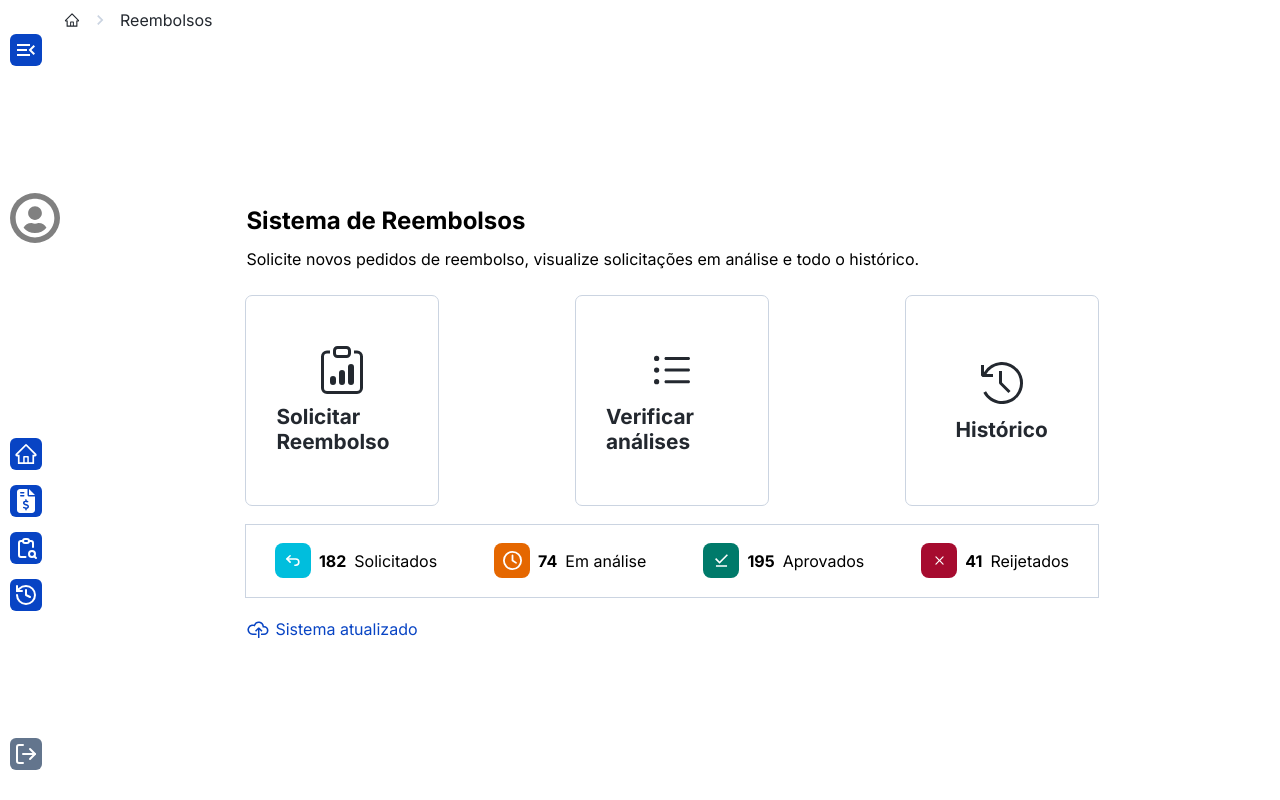
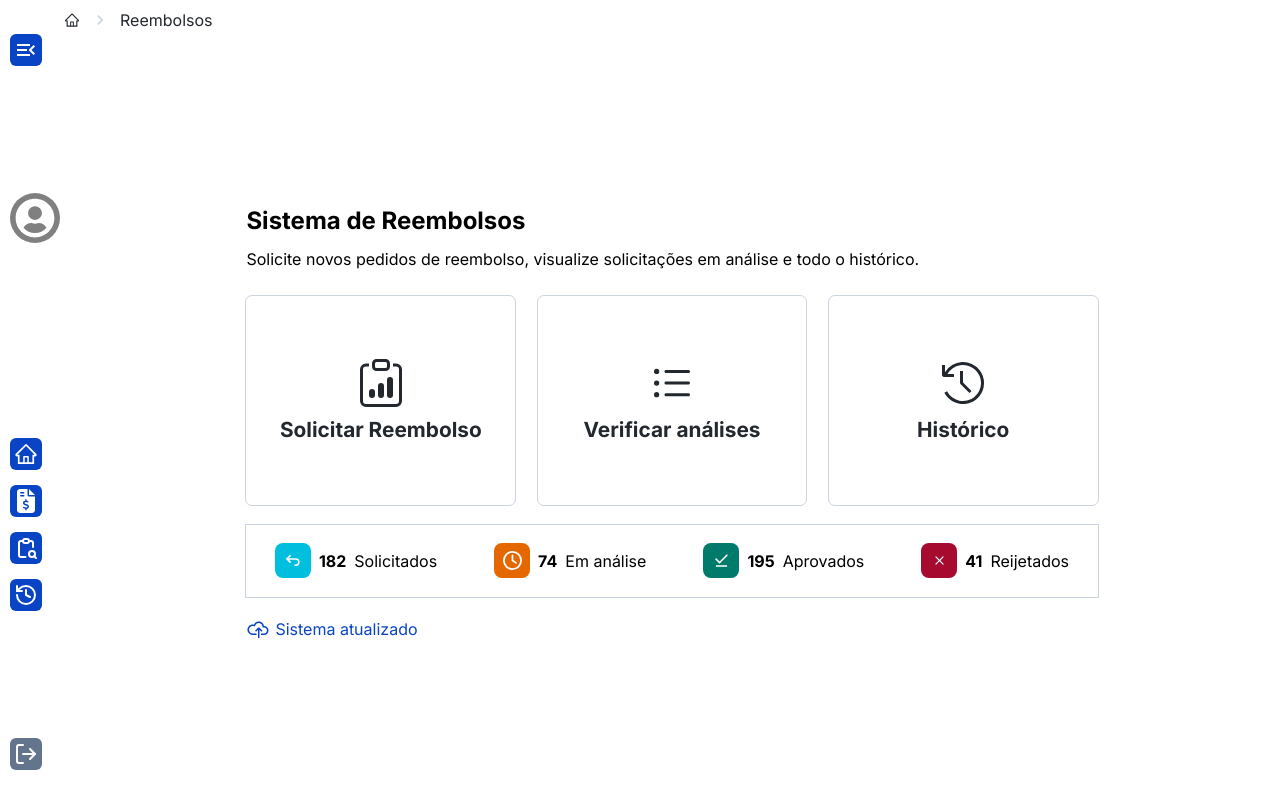
Before and after one commit to lucasgomesdacruz/sispar, a React (Vite) app: page /dashboard in a window 1280 px wide. Built offline with nearby package versions, Linux system fonts and the light colour scheme; no server answers.

Commit message:
style: adiciona responsividade de note em dashboard

```diff
--- a/src/pages/dashboard/_components/modalidades/Modalidades.module.scss
+++ b/src/pages/dashboard/_components/modalidades/Modalidades.module.scss
@@ -21,6 +21,12 @@
         color: $secondary-bg;
         font-weight: 700;
         font-size: 1.3rem;
+    }
+}
+
+@media (min-width: 769px) and (max-width: 1280px) {
+    .containerModalidade {
+        width: 21vw;
     }
 }
 
```
